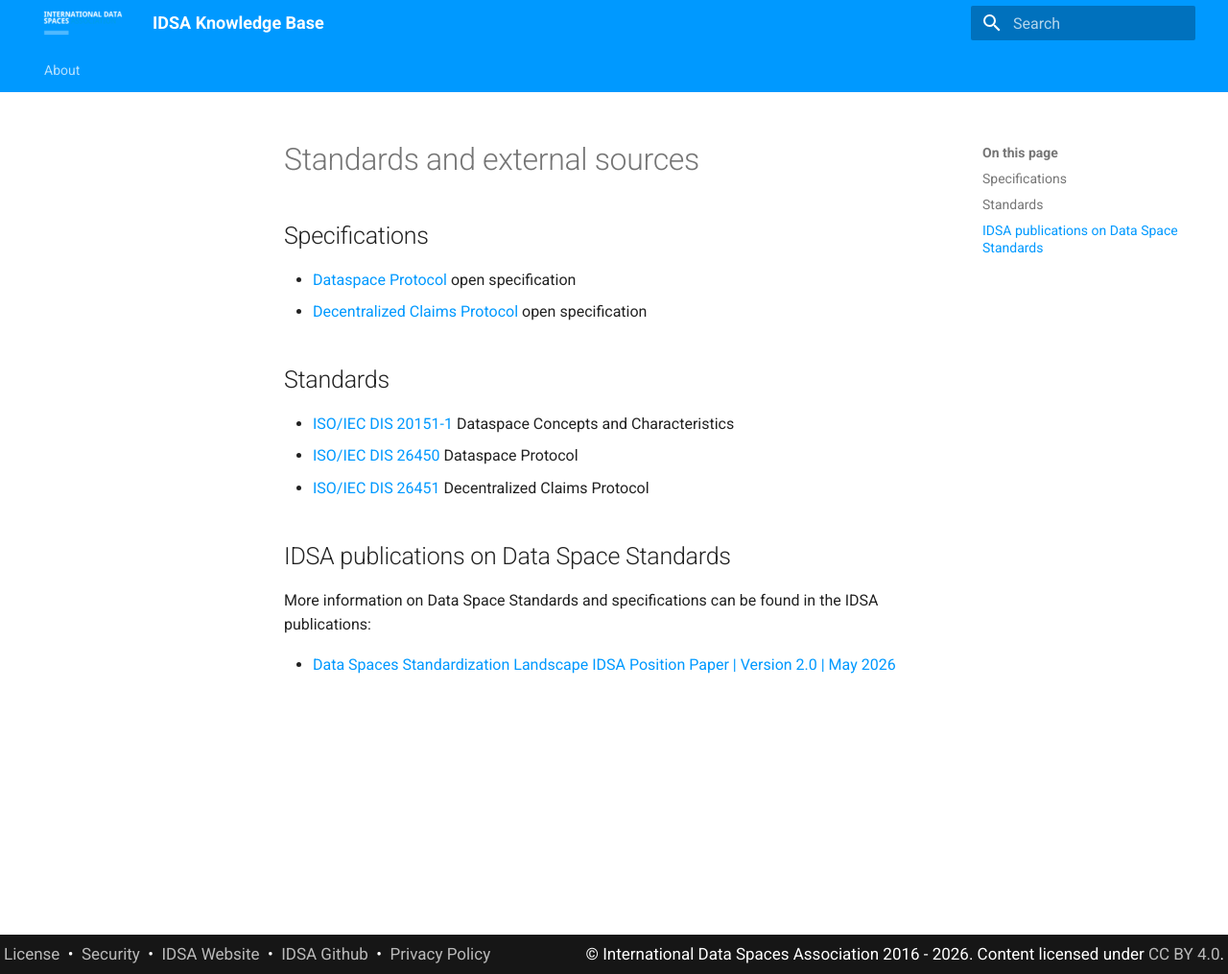
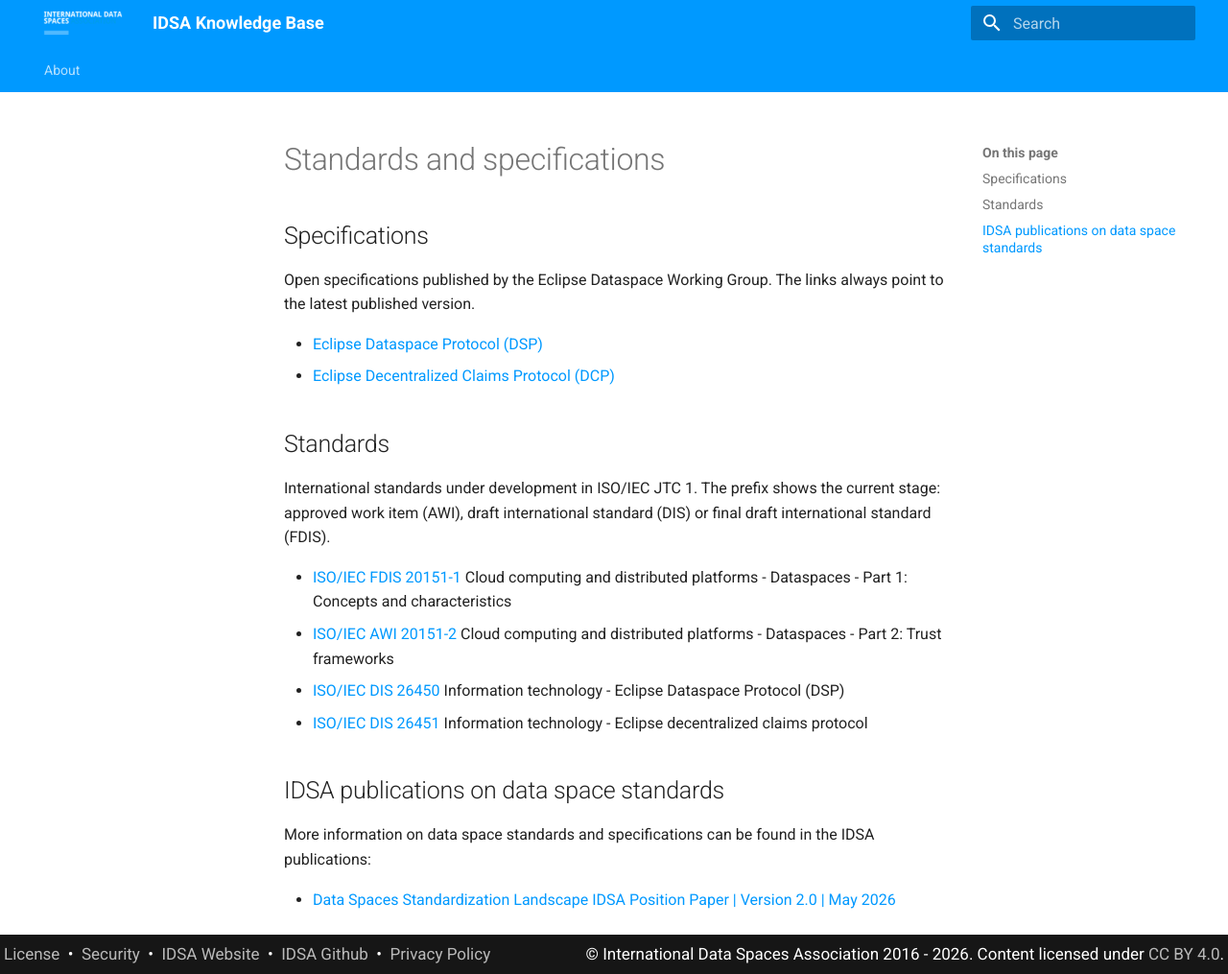
Before and after one commit to International-Data-Spaces-Association/knowledge-base, an MkDocs documentation site: the page built from docs/standards.md, in a window 1280 px wide and 1015 px high. Shown: the whole window at 96% size. Built offline with MkDocs 1.6.1 and Material for MkDocs 9.7.7, drawn with Linux system fonts in a browser that asks for light colours.

Commit message:
Update standards page

```diff
--- a/docs/standards.md
+++ b/docs/standards.md
@@ -1,18 +1,23 @@
-# Standards and external sources
+# Standards and specifications
 
 ## Specifications
 
-* [Dataspace Protocol](https://eclipse-dataspace-protocol-base.github.io/DataspaceProtocol/) open specification
-* [Decentralized Claims Protocol](https://eclipse-dataspace-dcp.github.io/decentralized-claims-protocol/) open specification
+Open specifications published by the Eclipse Dataspace Working Group. The links always point to the latest published version.
+
+* [Eclipse Dataspace Protocol (DSP)](https://eclipse-dataspace-protocol-base.github.io/DataspaceProtocol/)
+* [Eclipse Decentralized Claims Protocol (DCP)](https://eclipse-dataspace-dcp.github.io/decentralized-claims-protocol/)
 
 ## Standards
 
-* [ISO/IEC DIS 20151-1](https://www.iso.org/standard/86589.html) Dataspace Concepts and Characteristics
-* [ISO/IEC DIS 26450](https://www.iso.org/standard/93502.html) Dataspace Protocol
-* [ISO/IEC DIS 26451](https://www.iso.org/standard/93503.html) Decentralized Claims Protocol
+International standards under development in ISO/IEC JTC 1. The prefix shows the current stage: approved work item (AWI), draft international standard (DIS) or final draft international standard (FDIS).
 
-## IDSA publications on Data Space Standards
+* [ISO/IEC FDIS 20151-1](https://www.iso.org/standard/86589.html) Cloud computing and distributed platforms - Dataspaces - Part 1: Concepts and characteristics
+* [ISO/IEC AWI 20151-2](https://www.iso.org/standard/92809.html) Cloud computing and distributed platforms - Dataspaces - Part 2: Trust frameworks
+* [ISO/IEC DIS 26450](https://www.iso.org/standard/93502.html) Information technology - Eclipse Dataspace Protocol (DSP)
+* [ISO/IEC DIS 26451](https://www.iso.org/standard/93503.html) Information technology - Eclipse decentralized claims protocol
 
-More information on Data Space Standards and specifications can be found in the IDSA publications:
+## IDSA publications on data space standards
+
+More information on data space standards and specifications can be found in the IDSA publications:
 
 * [Data Spaces Standardization Landscape IDSA Position Paper | Version 2.0 | May 2026](https://internationaldataspaces.org/download/54823/?tmstv=1790819955)
```
Also changed, not shown: docs/SUMMARY.md (+2 -2 lines).
